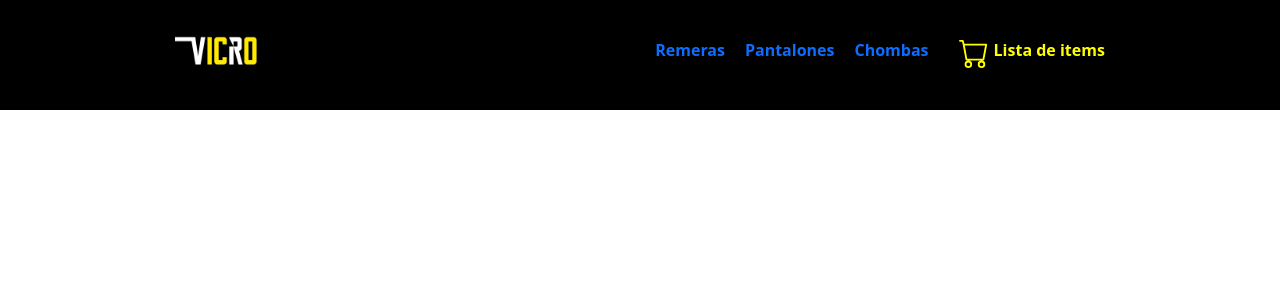
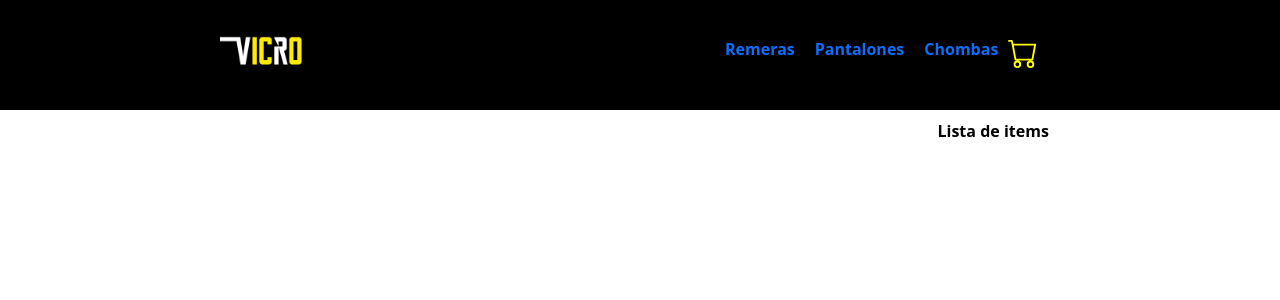
Before and after one commit to kenji1993/vicroImp, a React (Create React App) app: page / in a window 1280 px wide. Shown: the top 300 px of the page. Built offline with nearby package versions, Linux system fonts and the light colour scheme.

Commit message:
Arreglando layout e implementando bootstrap

```diff
--- a/src/App.js
+++ b/src/App.js
@@ -1,11 +1,24 @@
 import React from 'react'
 import Header from './Header'
+import ItemListContainer from './components/ItemListContainer'
 
 
 const App = () => {
     return(
         <>
-            <Header/>
+            <header>
+               <Header/>
+            </header>
+
+
+            <div className="container">
+                <div className="row justify-content-end">
+                    <div className="col-3">
+                        <ItemListContainer itemList="Lista de items"/>
+                    </div>
+                </div>
+            </div>
+
         </>
     )
 }
--- a/src/Header.js
+++ b/src/Header.js
@@ -7,10 +7,13 @@ import Logo from './components/Logo'
 const Header = () => {
     return(
         <>
-            <header>
-                <Logo/>
-                <Navbar/>
-            </header>
+                <div className="container">
+                    <div className="row header-row">
+                        <Logo/>
+                        <Navbar/>
+                    </div>
+                </div>
+
         </>
     )
 }
--- a/src/components/ItemListContainer.js
+++ b/src/components/ItemListContainer.js
@@ -1,8 +1,8 @@
-import React from 'react'
+import React, {Component} from 'react'
 
-const ItemListContainer = () => {
+const ItemListContainer = props => {
 
-    const itemList = "Lista de items"
+    const { itemList } = props
 
     return(
         <>
--- a/src/components/Logo.js
+++ b/src/components/Logo.js
@@ -4,7 +4,7 @@ import logo from './img/vicroLogo.jpeg'
 const Logo = () => {
     return(
         <>
-        <figure>
+        <figure className="col-2">
             <img src={logo} className="logo"></img>
         </figure>
         </>
--- a/src/components/Navbar.js
+++ b/src/components/Navbar.js
@@ -6,7 +6,7 @@ import ItemListContainer from './ItemListContainer'
 const Navbar = () => {
     return(
         <>
-            <nav className="navbar navbar-dark">
+            <nav className="navbar navbar-dark col-4">
                 <ul>
                     <li className="nav-item">
                         <a className="nav-link" href="#">Remeras</a>
@@ -17,13 +17,8 @@ const Navbar = () => {
                         <li className="nav-item">
                         <a className="nav-link" href="#">Chombas</a>
                     </li>
-                </ul>
-                <ul>
                     <li className="nav-item">
                         <CartWidget/>
-                    </li>
-                    <li className="nav-item">
-                        <ItemListContainer/>
                     </li>
                 </ul>
             </nav>
--- a/src/styles.css
+++ b/src/styles.css
@@ -7,6 +7,7 @@
 html {
     font-size: 62.5%;
 }
+
 a {
     text-decoration: none;
     list-style: none;
@@ -21,10 +22,11 @@ a:hover {
     color: yellow;
 }
 header {
+    background: #000;
+}
+.header-row {
     display: flex;
     justify-content: space-around;
-    align-items: center;
-    background: #000;
 }
 .logo {
     width: 10rem;
@@ -40,7 +42,7 @@ nav ul li {
     color: white;
 }
 .itemList {
-    color: yellow;
+    color: #000;
     font-size: 1.6rem;
     margin-left: 0.5rem;
     margin-top: 0.9rem;
```
Also changed, not shown: 1 other file (tests, documents, lock files or other folders).
